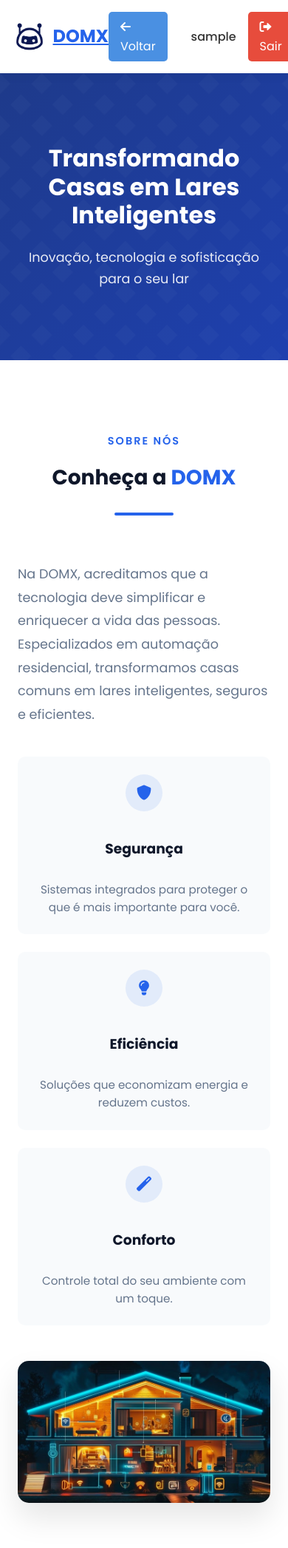
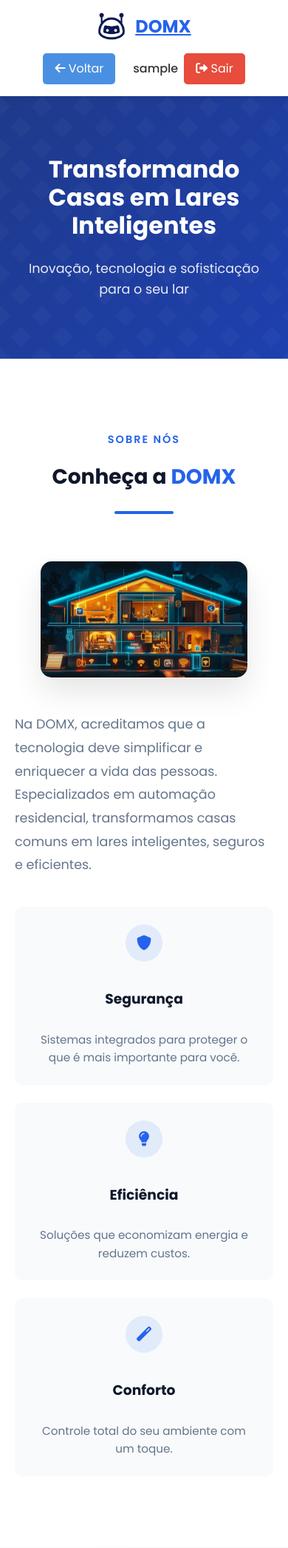
Before and after one commit to JvCasemiro/TCC, a PHP site: page /pages/sobre_nos.php in a window 390 px wide. Shown: the top 2093 px of the page at 74% size. Run offline with PHP 8.4, Linux system fonts and the light colour scheme; the visitor is signed in with stand-in values (Sample User, id 1).

Commit message:
fix: Ajuste responsividade da tela de sobreNós

```diff
--- a/pages/sobre_nos.php
+++ b/pages/sobre_nos.php
@@ -119,6 +119,7 @@ $username = $_SESSION['username'];
         }
 
         .container {
+            width: 100%;
             max-width: 1200px;
             margin: 2rem auto;
             padding: 0 2rem;
@@ -595,10 +596,136 @@ $username = $_SESSION['username'];
         }
 
         /* ===== Responsive Styles ===== */
-        @media (max-width: 1024px) {
+        /* Responsive Design */
+        @media (max-width: 1200px) {
             .hero h1 {
-                font-size: 3rem;
+                font-size: 2.8rem;
             }
+            .hero p {
+                font-size: 1.1rem;
+            }
+            .about-grid {
+                gap: 2rem;
+            }
+        }
+
+        @media (max-width: 992px) {
+            .hero {
+                padding: 6rem 0 4rem;
+            }
+
+            .hero h1 {
+                font-size: 2.5rem;
+            }
+
+            .about-grid {
+                grid-template-columns: 1fr;
+                gap: 3rem;
+            }
+
+            .about-content {
+                padding-right: 0;
+            }
+
+            .about-image {
+                order: -1;
+                max-width: 80%;
+                margin: 0 auto;
+            }
+        }
+
+        @media (max-width: 768px) {
+            .header {
+                padding: 1rem 5%;
+                flex-direction: column;
+                gap: 1rem;
+                text-align: center;
+            }
+
+            .user-info {
+                width: 100%;
+                justify-content: center;
+                flex-wrap: wrap;
+                gap: 0.5rem;
+            }
+
+            .domx-logo {
+                position: static;
+                transform: none;
+                margin: 1rem 0;
+                text-align: center;
+            }
+
+            .domx-logo img {
+                height: 80px;
+            }
+
+            .hero h1 {
+                font-size: 2.2rem;
+            }
+
+            .hero p {
+                font-size: 1rem;
+            }
+
+            .values-grid {
+                grid-template-columns: 1fr;
+            }
+
+            .feature {
+                flex-direction: column;
+                text-align: center;
+                align-items: center;
+            }
+
+            .feature-icon {
+                margin-bottom: 1rem;
+            }
+        }
+
+        @media (max-width: 576px) {
+            .container {
+                padding: 0 1.25rem;
+            }
+
+            .hero {
+                padding: 5rem 0 3rem;
+            }
+
+            .hero h1 {
+                font-size: 2rem;
+            }
+
+            .btn {
+                width: 100%;
+                text-align: center;
+                padding: 0.8rem 1.5rem;
+            }
+
+            .content-card {
+                padding: 1.5rem;
+            }
+
+            .section-header h2 {
+                font-size: 2rem;
+            }
+
+            .value-card {
+                padding: 1.5rem 1rem;
+            }
+        }
+
+        /* Ensure images are responsive */
+        img {
+            max-width: 100%;
+            height: auto;
+        }
+
+        /* Prevent horizontal scrolling */
+        html, body {
+            overflow-x: hidden;
+            width: 100%;
+        }
 
             .about-grid {
                 gap: 3rem;
```
